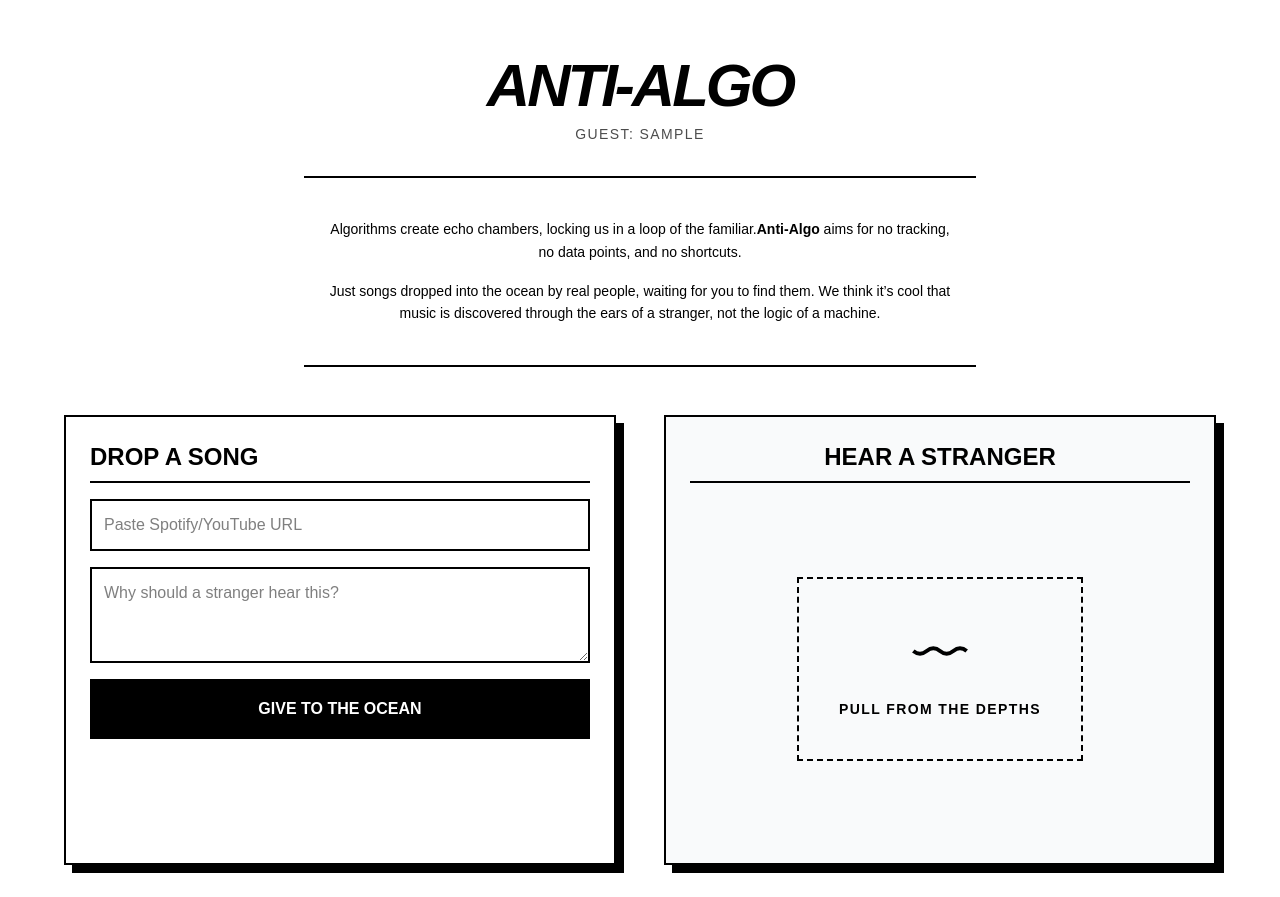
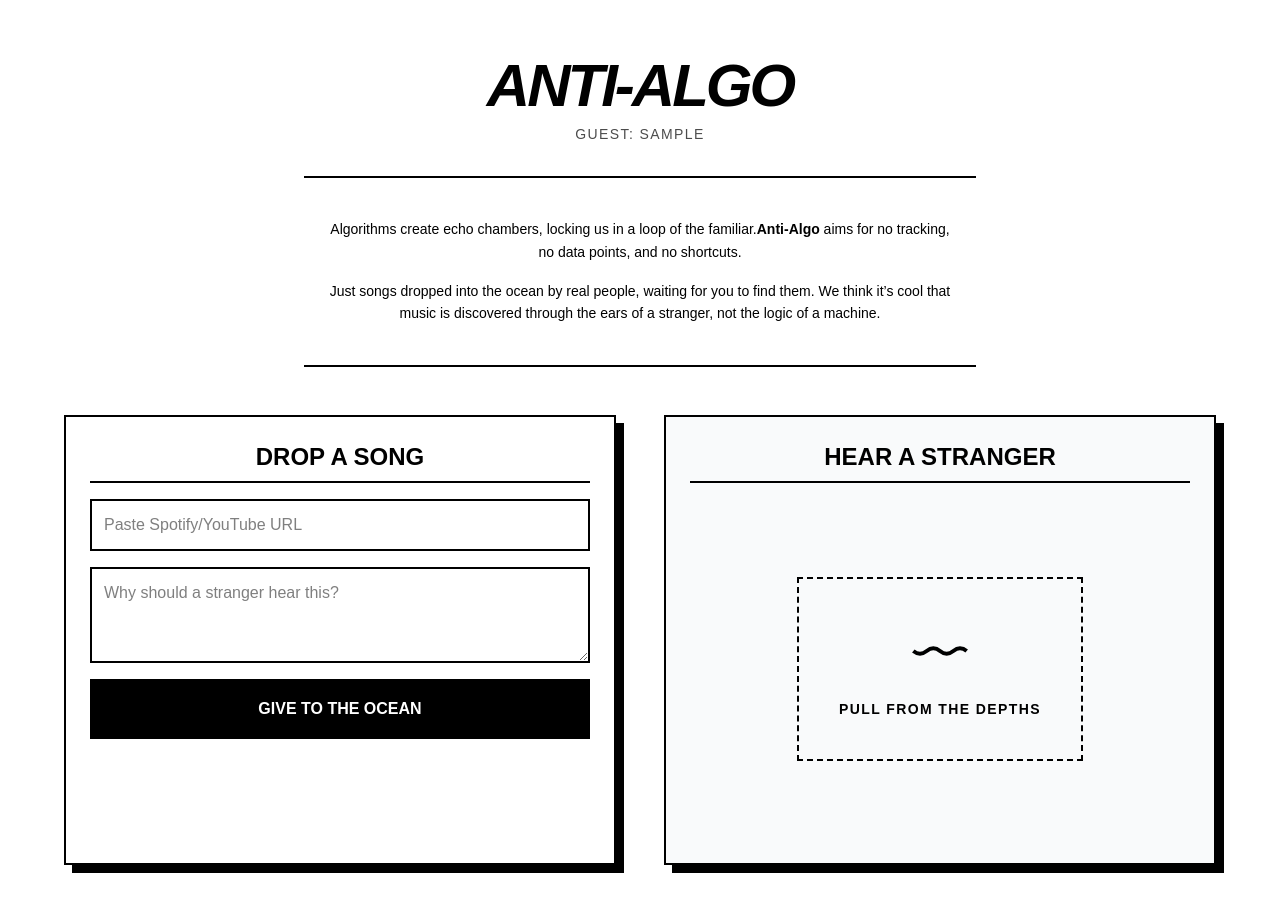
Before and after one commit to whps0620/anti-algo-web, a Next.js app: page / in a window 1280 px wide. Both pictures are taken after typing "Sample" into the empty fields and a click on the button "ENTER THE OCEAN". Built offline with nearby package versions, Linux system fonts and the light colour scheme; no server answers; a web font is replaced by a local one.

Commit message:
style: adjusted philosophy block spacing

```diff
--- a/app/page.tsx
+++ b/app/page.tsx
@@ -116,7 +116,7 @@ export default function Home() {
 
             {/* DROP SECTION */}
             <section className="border-2 border-black p-6 flex flex-col gap-4 shadow-[8px_8px_0px_0px_rgba(0,0,0,1)] bg-white">
-              <h2 className="text-2xl font-black border-b-2 border-black pb-2 uppercase">Drop a Song</h2>
+              <h2 className="text-2xl font-black border-b-2 border-black pb-2 uppercase text-center">Drop a Song</h2>
               <input
                 className="p-3 border-2 border-black outline-none focus:ring-2 focus:ring-gray-200"
                 placeholder="Paste Spotify/YouTube URL"
```
